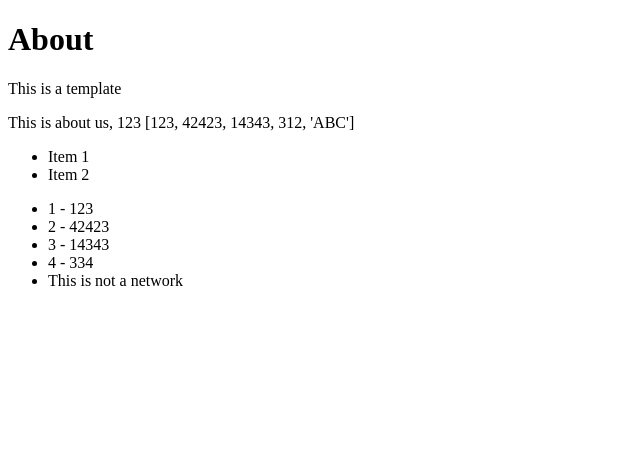
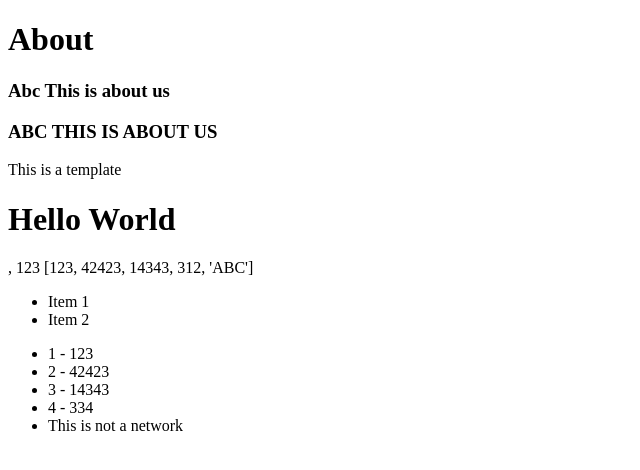
Before and after one commit to abuzarrizvi/my_trydjango, a Django app: page /about/ in a window 1280 px wide. Shown: the part 70-540 px from the top of the page, without its empty margins (0-640 px from the left). Run offline with Django 3.2, Linux system fonts and the light colour scheme.

Commit message:
Template Tags and Filters
Template Tags and Filters. there are many templates tag filters for using it on render html pages and filter the data. link for these filters is https://docs.djangoproject.com/en/2.2/ref/templates/builtins/  in addition you can make your own filter tags see link below
https://docs.djangoproject.com/en/2.2/howto/custom-template-tags/

```diff
--- a/pages/views.py
+++ b/pages/views.py
@@ -14,10 +14,11 @@ def contact_view(request, *args, **kwargs):
 def about_view(request, *args, **kwargs):
 	#return HttpResponse("<h1>About page</h1>") # string of HTML code
 	my_context = {
-		"my_text": "This is about us",
+		"title": "abc This is about us",
 		"my_number":123,
 		"this_is_true":True,
-		"my_list": [123,42423,14343, 312, 'ABC']
+		"my_list": [123,42423,14343, 312, 'ABC'],
+		"my_html":"<h1>Hello World</h1>"
 	}
 
 	return render(request,"about.html", my_context)
--- a/templates/about.html
+++ b/templates/about.html
@@ -4,10 +4,14 @@
 
 
 <h1>About</h1>
+<h3>{{ title|capfirst }}</h3>
+<h3>{{ title|capfirst|upper }}</h3>
 <p>This is a template</p>
 
+
+{{my_html|safe}}
+
 <p>
-
 {{ my_text }}, {{ my_number }}
 {{my_list}}
 </p>
```
